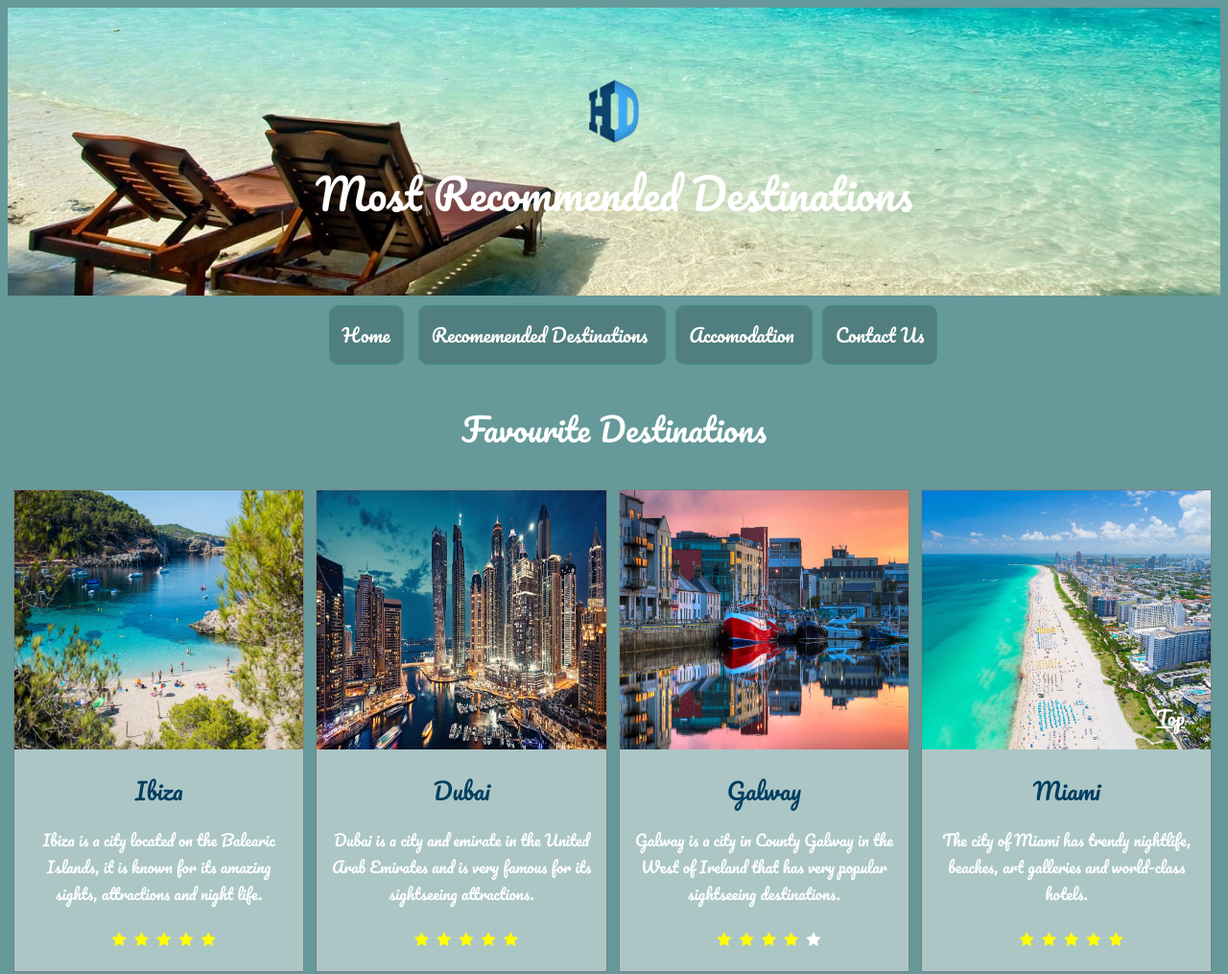
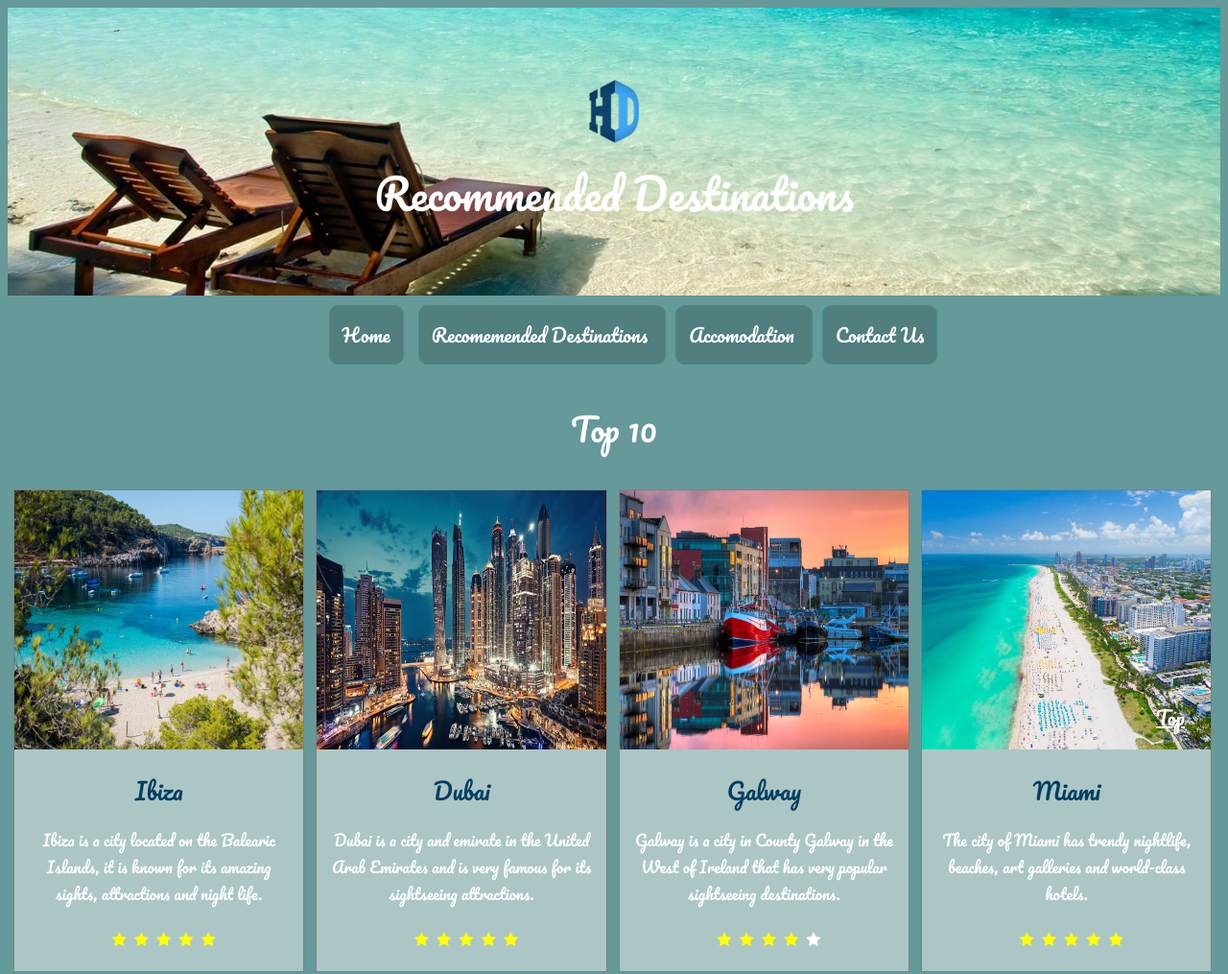
Before and after one commit to Rmalone6/Rmalone6.github.io, a plain HTML site: page Project Template/destination.html in a window 1280 px wide. Shown: the top 1015 px of the page at 96% size. Drawn offline with Linux system fonts and the light colour scheme.

Commit message:
Update destination.html

```diff
--- a/Project Template/destination.html
+++ b/Project Template/destination.html
@@ -47,7 +47,7 @@
               <a id="pagetop"></a>
             <div class="hero-text">
                 <img src="images/hd-logo-design-png-1.png" style="width:80px;">
-                 <h1>Most Recommended Destinations</h1>
+                 <h1>Recommended Destinations</h1>
 
             </div>
            </div>
@@ -65,7 +65,7 @@
     </main>
     <!-- Image gallery with title -->
     <section>
-    <center><h2>Favourite Destinations</h2></center>
+    <center><h2>Top 10</h2></center>
     <div class="gallery">
          <a target="_blank">
              <img src="images/ibiza.jpg" width="600" height="400">
```
